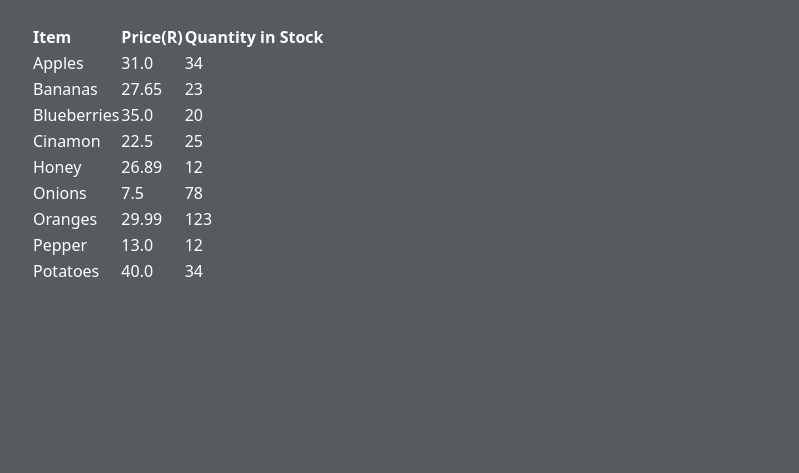
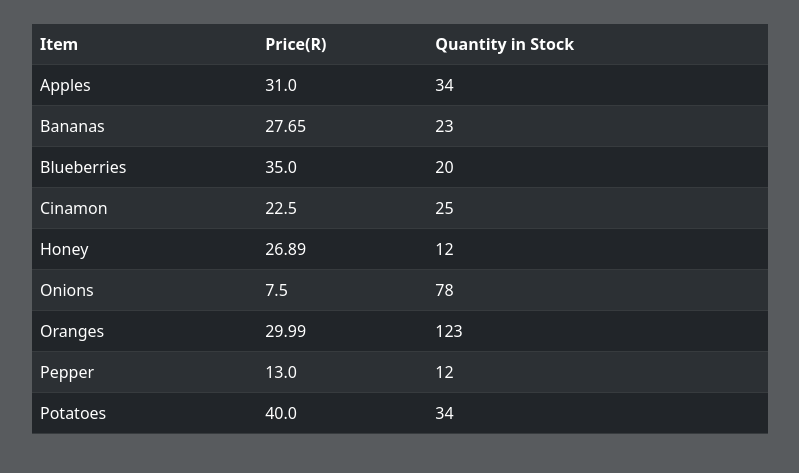
Before and after one commit to RMompati/Android-Flask-App, a Flask app: page / in a window 1280 px wide. Shown: the part 56-529 px from the top of the page, without its empty margins (50-849 px from the left). Run offline with Flask 2, Linux system fonts and the light colour scheme.

Commit message:
Add table styling

```diff
--- a/webview/templates/home.html
+++ b/webview/templates/home.html
@@ -2,7 +2,7 @@
 
 {% block content %}
 
-    <table>
+    <table class="table table-dark table-striped table-hover">
 
         <tr>
             <th>Item</th>
```
